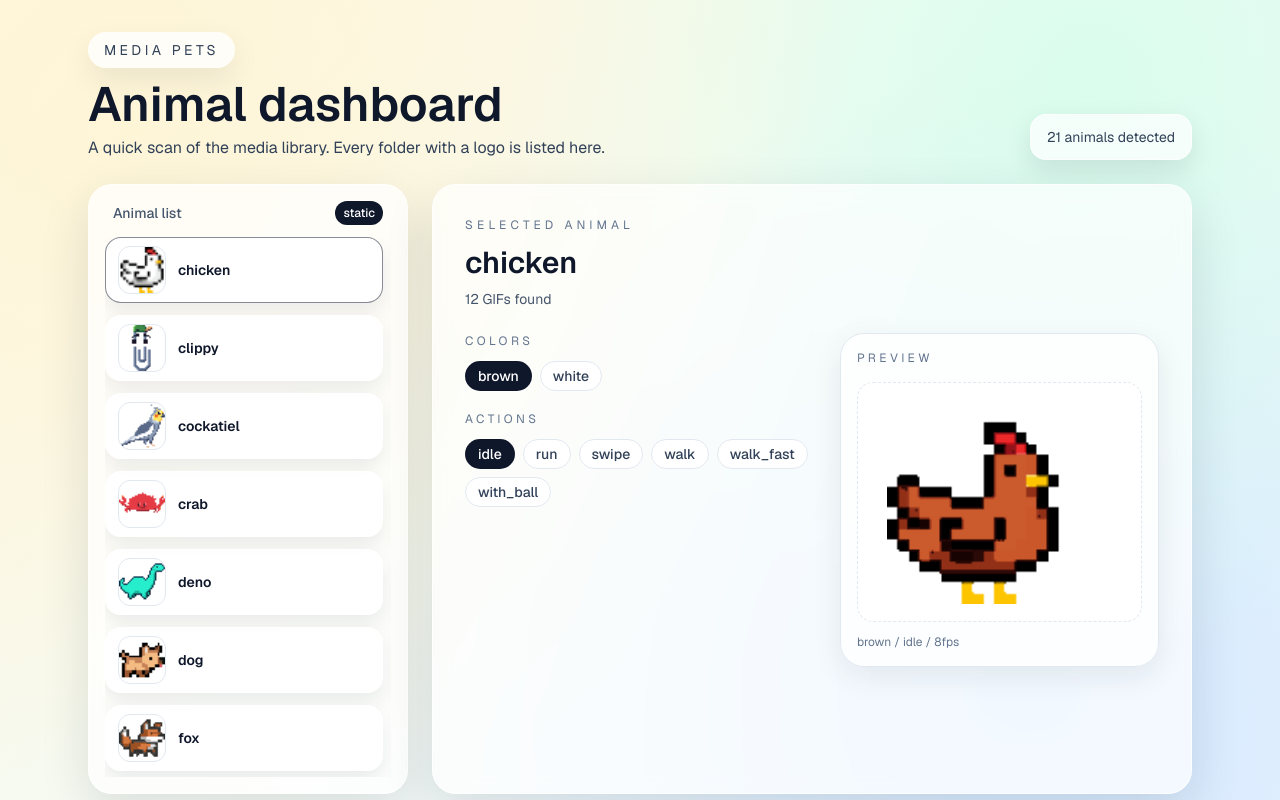
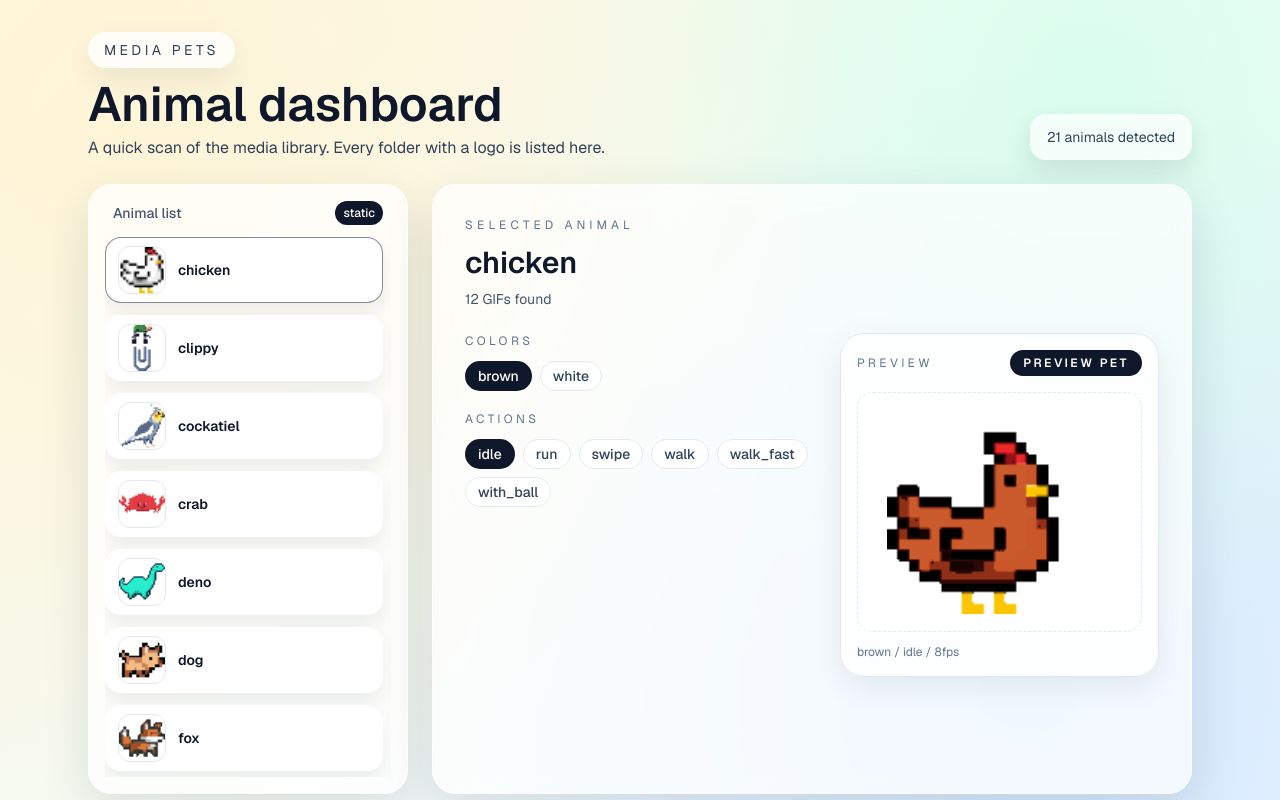
Before and after one commit to sankalpaacharya/webpets, a Next.js app: page /dashboard in a window 1280 px wide. Built offline with nearby package versions, Linux system fonts and the light colour scheme.

Commit message:
feat: pet preview functionality with dynamic display and toggle

```diff
--- a/app/dashboard/dashboard-client.tsx
+++ b/app/dashboard/dashboard-client.tsx
@@ -1,8 +1,32 @@
 "use client";
 
-import { useMemo, useState } from "react";
+import { useEffect, useMemo, useState } from "react";
 
-import type { MediaAnimalWithVariants } from "@/lib/types";
+import { GifPet } from "@/components/gif-pet";
+import bear from "@/lib/animals/bear";
+import cat from "@/lib/animals/cat";
+import chickenBrown from "@/lib/animals/chicken-brown";
+import clippyBlack from "@/lib/animals/clippy-black";
+import cockatielBrown from "@/lib/animals/cockatiel-brown";
+import crabRed from "@/lib/animals/crab-red";
+import deno from "@/lib/animals/deno";
+import dogAkita from "@/lib/animals/dog-akita";
+import foxRed from "@/lib/animals/fox-red";
+import horseBlack from "@/lib/animals/horse-black";
+import modPurple from "@/lib/animals/mod-purple";
+import monkeyGray from "@/lib/animals/monkey-gray";
+import morphPurple from "@/lib/animals/morph-purple";
+import pandaBlack from "@/lib/animals/panda-black";
+import ratBrown from "@/lib/animals/rat-brown";
+import rockyGray from "@/lib/animals/rocky-gray";
+import rubberDuckYellow from "@/lib/animals/rubber-duck-yellow";
+import skeletonBlue from "@/lib/animals/skeleton-blue";
+import snailBrown from "@/lib/animals/snail-brown";
+import snakeGreen from "@/lib/animals/snake-green";
+import totoroGray from "@/lib/animals/totoro-gray";
+import turtleGreen from "@/lib/animals/turtle-green";
+import zappyYellow from "@/lib/animals/zappy-yellow";
+import type { GifAnimalConfig, MediaAnimalWithVariants } from "@/lib/types";
 
 type DashboardClientProps = {
   animals: MediaAnimalWithVariants[];
@@ -11,6 +35,32 @@ type DashboardClientProps = {
 function getUniqueSorted(values: string[]) {
   return Array.from(new Set(values)).sort((a, b) => a.localeCompare(b));
 }
+
+const petPreviewConfigs: Record<string, GifAnimalConfig> = {
+  bear,
+  cat,
+  chicken: chickenBrown,
+  clippy: clippyBlack,
+  cockatiel: cockatielBrown,
+  crab: crabRed,
+  deno,
+  dog: dogAkita,
+  fox: foxRed,
+  horse: horseBlack,
+  mod: modPurple,
+  monkey: monkeyGray,
+  morph: morphPurple,
+  panda: pandaBlack,
+  rat: ratBrown,
+  rocky: rockyGray,
+  "rubber-duck": rubberDuckYellow,
+  skeleton: skeletonBlue,
+  snail: snailBrown,
+  snake: snakeGreen,
+  totoro: totoroGray,
+  turtle: turtleGreen,
+  zappy: zappyYellow,
+};
 
 export default function DashboardClient({ animals }: DashboardClientProps) {
   const initialVariant = animals[0]?.variants[0];
@@ -23,6 +73,7 @@ export default function DashboardClient({ animals }: DashboardClientProps) {
   const [selectedAction, setSelectedAction] = useState(
     initialVariant?.action ?? "",
   );
+  const [isPetPreviewOpen, setIsPetPreviewOpen] = useState(false);
 
   const selectedAnimal =
     animals.find((animal) => animal.name === selectedAnimalName) ?? null;
@@ -49,6 +100,24 @@ export default function DashboardClient({ animals }: DashboardClientProps) {
     variants[0];
 
   const hasVariants = variants.length > 0;
+  const petPreviewConfig =
+    (selectedAnimalName
+      ? petPreviewConfigs[selectedAnimalName]
+      : undefined) ?? null;
+  const petPreviewScale = 0.6;
+  const petPreviewDisplayConfig = petPreviewConfig
+    ? {
+        ...petPreviewConfig,
+        scale: (petPreviewConfig.scale ?? 1) * petPreviewScale,
+      }
+    : null;
+  const canPreviewPet = Boolean(petPreviewConfig);
+
+  useEffect(() => {
+    if (!canPreviewPet) {
+      setIsPetPreviewOpen(false);
+    }
+  }, [canPreviewPet]);
 
   return (
     <div className="relative min-h-screen overflow-hidden bg-slate-950 text-slate-900">
@@ -198,9 +267,23 @@ export default function DashboardClient({ animals }: DashboardClientProps) {
                     </div>
 
                     <div className="rounded-3xl border border-slate-200 bg-white/80 p-4 shadow-[0_10px_30px_rgba(15,23,42,0.08)]">
-                      <p className="text-xs uppercase tracking-[0.28em] text-slate-500">
-                        Preview
-                      </p>
+                      <div className="flex flex-wrap items-center justify-between gap-3">
+                        <p className="text-xs uppercase tracking-[0.28em] text-slate-500">
+                          Preview
+                        </p>
+                        <button
+                          type="button"
+                          onClick={() => setIsPetPreviewOpen((prev) => !prev)}
+                          disabled={!canPreviewPet}
+                          className={`rounded-full border px-3 py-1 text-xs font-semibold uppercase tracking-[0.2em] transition ${
+                            canPreviewPet
+                              ? "border-slate-900/60 bg-slate-900 text-white"
+                              : "border-slate-200 bg-slate-100 text-slate-400"
+                          }`}
+                        >
+                          {isPetPreviewOpen ? "Hide pet" : "Preview pet"}
+                        </button>
+                      </div>
                       <div className="mt-4 flex min-h-[240px] items-center justify-center rounded-2xl border border-dashed border-slate-200 bg-white">
                         {previewVariant ? (
                           <img
@@ -216,8 +299,14 @@ export default function DashboardClient({ animals }: DashboardClientProps) {
                       </div>
                       {previewVariant ? (
                         <p className="mt-3 text-xs text-slate-500">
-                          {previewVariant.color} / {previewVariant.action} / {previewVariant.fps}
+                          {previewVariant.color} / {previewVariant.action} /{" "}
+                          {previewVariant.fps}
                           fps
+                        </p>
+                      ) : null}
+                      {!canPreviewPet ? (
+                        <p className="mt-2 text-xs text-slate-400">
+                          Sprite preview not available for this animal.
                         </p>
                       ) : null}
                     </div>
@@ -246,6 +335,10 @@ export default function DashboardClient({ animals }: DashboardClientProps) {
           </main>
         </section>
       </div>
+
+      {isPetPreviewOpen && petPreviewDisplayConfig ? (
+        <GifPet config={petPreviewDisplayConfig} />
+      ) : null}
     </div>
   );
 }
```
